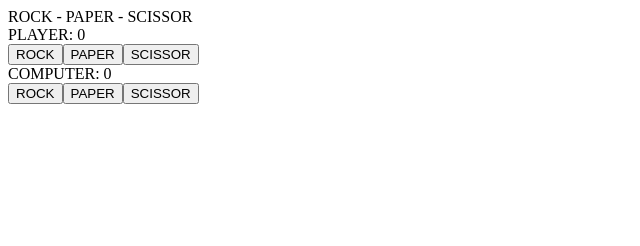
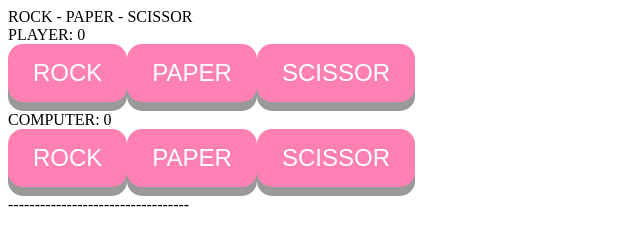
Before and after one commit to badumbatish/Odin-Rock-Paper-Scissors, a plain HTML site: page index.html in a window 1280 px wide. Shown: the whole page, without its empty margins (0-640 px from the left). Drawn offline with Linux system fonts and the light colour scheme.

Commit message:
Finish skeleton of the game, awaiting cosmetics

```diff
--- a/index.html
+++ b/index.html
@@ -4,14 +4,14 @@
     <meta charset="UTF-8">
     <meta http-equiv="X-UA-Compatible" content="IE=edge">
     <meta name="viewport" content="width=device-width, initial-scale=1.0">
-
+    <link rel = "stylesheet" href='styles.css'>
     <title>Document</title>
 </head>
 <body>
     <script src="script.js" defer></script>
 
     <header>ROCK - PAPER - SCISSOR</header>
-    <div>
+    <div class="board">
         <div>
             <div>PLAYER:
                 <span class="p-score">0</span>
--- a/script.js
+++ b/script.js
@@ -13,12 +13,26 @@ function getComputerChoice() {
         return 'SCISSORS';
     }
 };
+
 pScore = document.querySelector('.p-score');
 cScore = document.querySelector('.c-score');
+
+let scoreBoard = document.querySelector('.board');
+let finalMessage = document.createElement('div');
+finalMessage.textContent = '----------------------------------';
+
+scoreBoard.append(finalMessage);
+
+
 function update(score) {
     score.textContent= (Number(score.textContent)+1);
 }
+
+function checkScore(score) {
+    return (Number(score.textContent) === 5);
+}
 function playRound(e) {
+    if(checkScore(pScore) || checkScore(cScore)) return;
     // 0 means draw
     // 1 means win
     // -1 means lose
@@ -41,34 +55,42 @@ function playRound(e) {
     // Beautify format: capitalizing string
     // https://www.samanthaming.com/pictorials/how-to-capitalize-a-string/
     if(win === 1) {
-        console.log(`You win! ${_playerSelection} beats ${_computerSelection}`);
+        finalMessage.textContent = `You win! ${_playerSelection} beats ${_computerSelection}`;
         update(pScore);
     } else if (win === 0) {
-        console.log(`You draw!`);
+        finalMessage.textContent = `You draw!`;
     } else {
-        console.log(`You lose! ${_computerSelection} beats ${_playerSelection}`);
+        finalMessage.textContent = `You lose! ${_computerSelection} beats ${_playerSelection}`;
         update(cScore);
+    }
+
+    if(checkScore(pScore)) {
+        finalMessage.textContent = "The player has won!!!";
+    } else if(checkScore(cScore)) {
+        finalMessage.textContent = "The computer has won!!!";
     }
 };
 
 let choices = ['ROCK','PAPER','SCISSOR'];
+// array of buttons for player's choices: rock, paper, or scissor
 let playerChoices = [];
+
+// array of buttons for computer's choices: rock, paper, or scissor
 let computerChoices = [];
 for(let i=0; i< 3; i++) {
     playerChoices.push(document.createElement("button"));
     playerChoices[i].textContent = choices[i];
+    playerChoices[i].classList.add("button");
     playerChoices[i].addEventListener("click", playRound);
+
+
     computerChoices.push(document.createElement("button"));
     computerChoices[i].textContent = choices[i];
+    computerChoices[i].classList.add("button");
 }
-
 
 let pChoice = document.querySelector('.p-choice');
 pChoice.append(...playerChoices);
 
 let cChoice = document.querySelector('.c-choice');
 cChoice.append(...computerChoices);
-//for (let i = 0; i < 5; i++) {
-//    let playerSelection = prompt("Pick a choice: rock, paper, or scissor");
-//    console.log(playRound(playerSelection, getComputerChoice()));
-//}
--- /dev/null
+++ b/styles.css
@@ -0,0 +1,21 @@
+.flex-dp {
+    display: flex;
+}
+
+.button {
+    padding: 15px 25px;
+    font-size: 24px;
+    text-align: center;
+    cursor: pointer;
+    outline: none;
+    color: #fff;
+    background-color: #ff80b3;
+    border: none;
+    border-radius: 15px;
+    box-shadow: 0 9px #999;
+    margin-bottom: 9px;
+  }
+
+.button.active {
+    background-color: #ff0066;
+}
```
